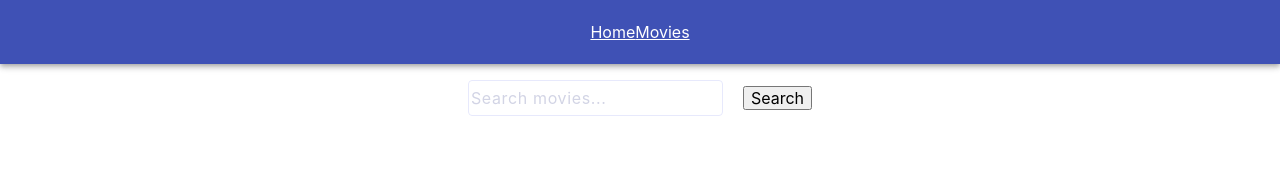
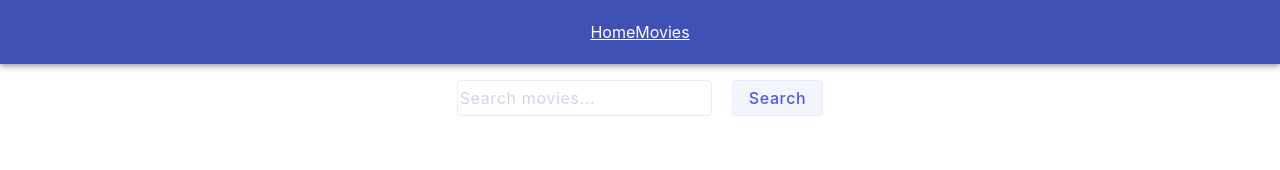
Before and after one commit to YuriyBeregovoy/goit-react-hw-05-movies, a React (Create React App) app: page /movies in a window 1280 px wide. Shown: the top 170 px of the page. Built offline with nearby package versions, Linux system fonts and the light colour scheme.

Commit message:
Update Movies.js

```diff
--- a/src/components/pages/Movies.js
+++ b/src/components/pages/Movies.js
@@ -2,7 +2,7 @@
 import { useEffect, useState } from "react";
 import axios from "axios";
 import { Link, useLocation, useSearchParams } from "react-router-dom";
-import { InputStyle, SearchForm } from "./Movies.styled";
+import { ButtonForm, InputStyle, SearchForm } from "./Movies.styled";
 
 
 const Movies = () => {
@@ -47,7 +47,7 @@ const Movies = () => {
     <main>
       <SearchForm onSubmit={handleSubmit}>
         <InputStyle type="text" name="query" placeholder="Search movies..."/>
-        <button type="submit">Search</button>
+        <ButtonForm type="submit">Search</ButtonForm>
       </SearchForm>
        <ul>
         {searchMoviesArray.map(movie => {
```
